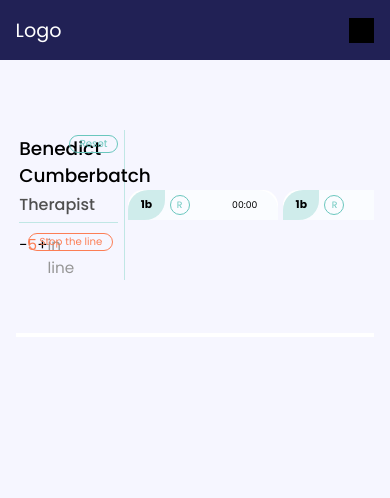
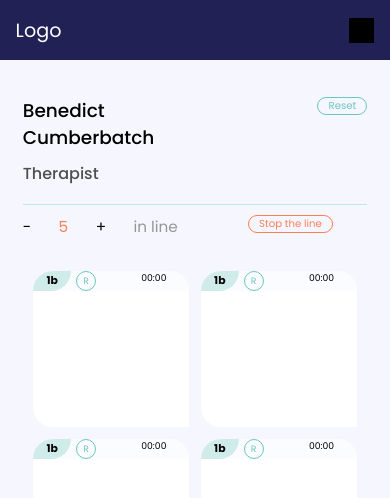
Before and after one commit to Slavik-Da/HOAPITAL-REACT-APP-WEB, a React app: page /dashboard in a window 390 px wide. Shown: the top 498 px of the page. Built offline with nearby package versions, Linux system fonts and the light colour scheme.

Commit message:
fix merges

```diff
--- a/src/assets/scss/media.scss
+++ b/src/assets/scss/media.scss
@@ -7,6 +7,9 @@
         }
     }
 }
+
+
+
 
 @media screen and (max-height: 820px){
     .page-dashboard{
@@ -86,6 +89,26 @@
     }
 }
 
+@media screen  and (max-width: 1020px) {
+    .page-dashboard{
+        .doctor-line{
+            .rooms-collection{
+                .room {
+                    min-width: 20.8vw;
+                }
+            }
+        }
+    }
+}
+
+@media screen and (min-width: 768px) {
+    .page-dashboard{
+        .doctor-line{
+            min-height: 30vh !important;
+        }
+    }
+}
+
 
 @media screen and (max-width: 1200px){
     .navigation{
@@ -118,14 +141,13 @@
 
     .page-dashboard{
         .doctor-line{
-            padding: 1% 1%;
+            padding: 1% 2%;
             .rooms-collection{
                 margin-left: 1%;
 
                 .room {
-                    max-height: 100px;
                     max-height: max-content;
-                    height: 60%;
+                    height: 80%;
 
                     &:first-child{
                         margin-left: 0;
@@ -140,14 +162,22 @@
 @media screen and (max-width: 992px){
     .page-dashboard{
         .doctor-line{
-            padding: 1% 1%;
+            padding: 1% 2%;
+            min-height: 50vh;
+
+
+            .doctor-control-panel{
+                width: 45%;
+            }
+
+
             .rooms-collection{
                 margin-left: 1%;
+                width: 55%;
 
                 .room {
-                    max-height: 100px;
-                    max-height: max-content;
-                    height: 60%;
+                    height: 100%;
+                    min-width: 24.9vw;
 
                     &:first-child{
                         margin-left: 0;
@@ -158,12 +188,57 @@
     }
 }
 
-@media screen and (max-width: 992px){
-
+@media screen and (min-height: 800px) and (max-width: 992px){
+    .page-dashboard{
+        .doctor-line{
+            .rooms-collection{
+                .room{
+                    height: 80%;
+                }
+            }
+        }
+    }
 }
 
 @media screen and (max-width: 768px){
 
+    .page-dashboard{
+        display: block;
+
+        .doctor-line{
+            height: auto;
+            flex-direction: column;
+            padding-bottom: 5vw;
+
+            .doctor-control-panel{
+                width: 100%;
+                border-right: none;
+
+                &__content-block_top{
+                    width: 100%;
+                }
+            }
+
+            .rooms-collection{
+                width: 100%;
+                flex-wrap: wrap;
+                margin-top: 30px;
+                margin-left: 0;
+                justify-content: center;
+
+                .room{
+                    min-width: 30vw;
+                    min-height:30vw;
+                    margin-left: 0;
+                    margin-top: 3vw;
+
+                    &:nth-child(2n){
+                        margin-left: 3vw;
+                    }
+                }
+            }
+        }
+    }
 }
 
 @media screen and (max-width: 576px){
@@ -248,4 +323,15 @@
             }
         }
     }
+
+    .page-dashboard{
+        .doctor-line{
+            .rooms-collection{
+                .room{
+                    min-width: 40vw;
+                    min-height: 40vw;
+                }
+            }
+        }
+    }
 }
--- a/src/pages/Dashboard/Dashboard.tsx
+++ b/src/pages/Dashboard/Dashboard.tsx
@@ -56,9 +56,6 @@ export const Dashboard = () => {
                     />
                 </ul>
             </DoctorLine>
-            <DoctorLine/>
-            <DoctorLine/>
-            <DoctorLine/>
         </section>
     );
 }
--- a/src/pages/Dashboard/scss/Dashboard.scss
+++ b/src/pages/Dashboard/scss/Dashboard.scss
@@ -19,6 +19,11 @@
             width: 30%;
             border-right: $lightGreenDecorated solid 1px;
             @include adaptiv-font(18, 15);
+            transition: .2s ease;
+
+            &_bigger{
+                width: 40%;
+            }
 
             &__content-wrapper{
                 padding-top: 5%;
@@ -85,6 +90,11 @@
             height: 100%;
             align-items: center;
             width: 70%;
+            transition: .2s ease;
+
+            &_smaller{
+                width: 60%;
+            }
 
             .room{
                 width: 25%;
@@ -99,9 +109,10 @@
                 position: relative;
                 transition: .11s ease-in-out;
                 cursor: pointer;
+                box-sizing: content-box;
 
                 &:hover{
-                    border: 2px solid $orangeDecorated;
+                    border: 3px solid $orangeDecorated;
                 }
 
                 &__header{
```
Also changed, not shown: 2 other files (tests, documents, lock files or other folders).
